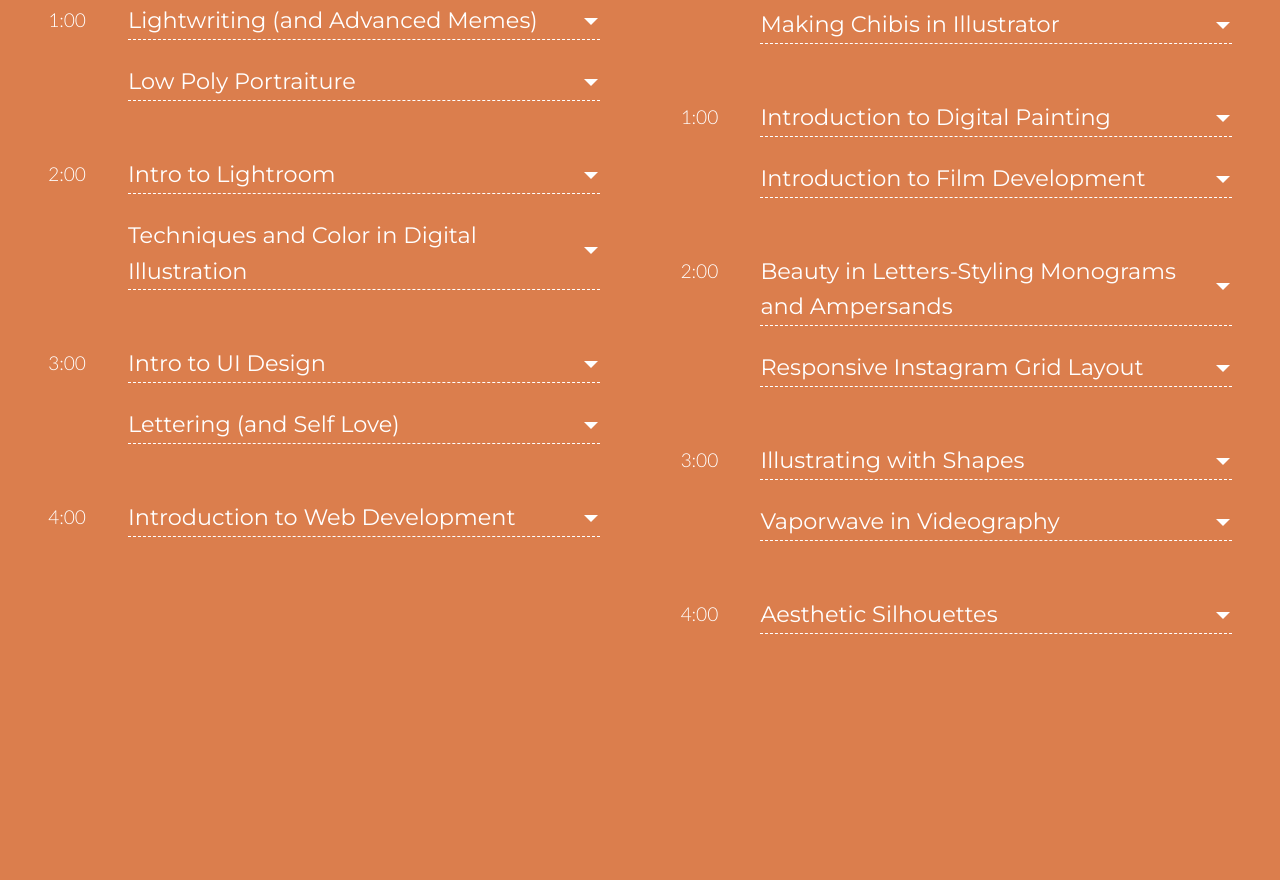
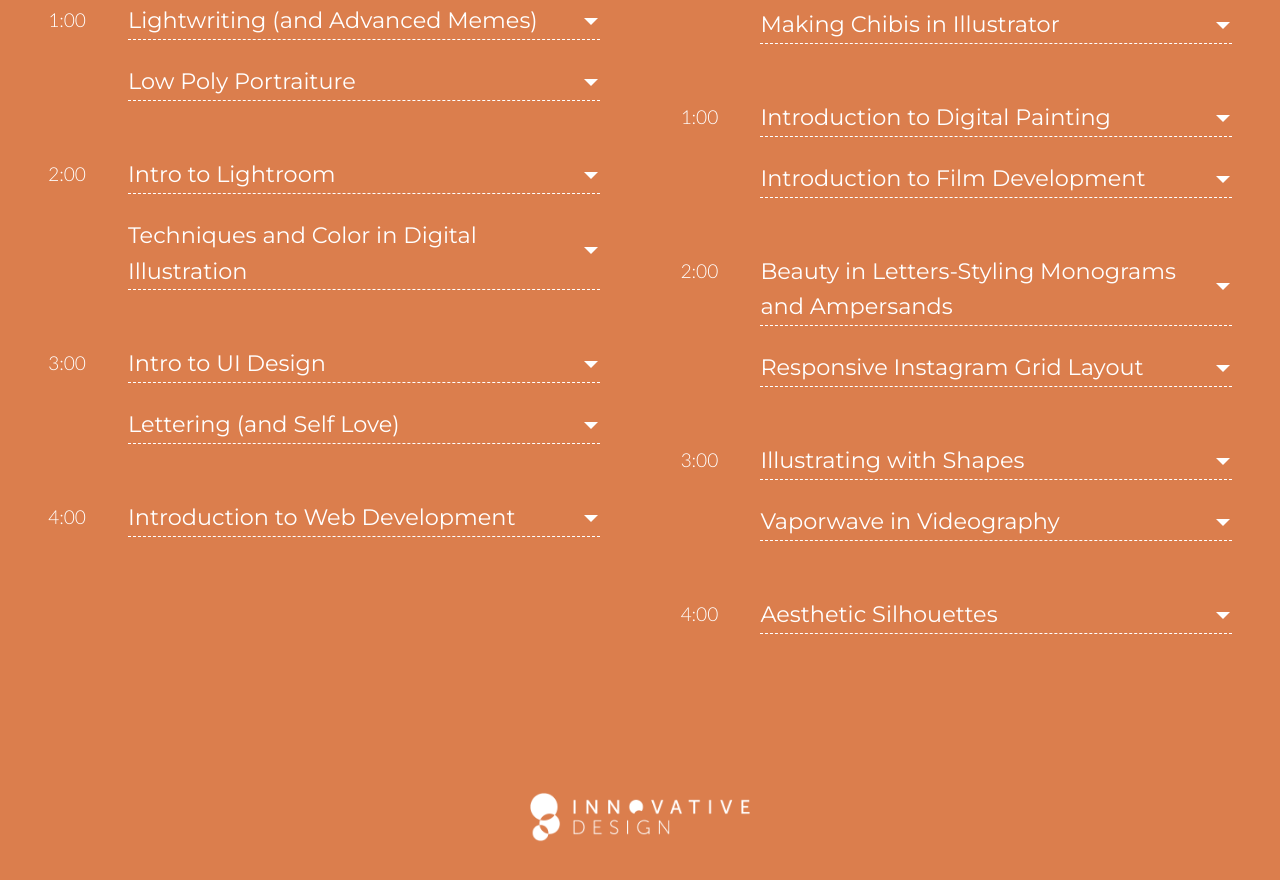
Before and after one commit to peterqiu1997/hex.innovativedesign.club, a website: page index.html in a window 1280 px wide. Shown: the part 2372-3252 px from the top of the page. Before the commit the page ends 3154 px from the top, so only its background shows below. Drawn offline with Linux system fonts and the light colour scheme.

Commit message:
innod logo

```diff
--- a/index.html
+++ b/index.html
@@ -155,5 +155,8 @@
         </div>
       </div>
     </div>
+    <div class="footer">
+      <img src="./img/logo/innod.png">
+    </div>
   </body>
 </html>
--- a/sass/style.scss
+++ b/sass/style.scss
@@ -434,6 +434,16 @@ html {
   }
 }
 
+.footer {
+  margin: 10px auto 40px auto;
+  height: 50px;
+  text-align: center;
+
+  img {
+    height: 100%;
+  }
+}
+
 @media (max-width: 800px) {
   .schedule-container {
     .schedule-wrapper {
```
Also changed, not shown: css/style.css, img/logo/innod.png (added).
